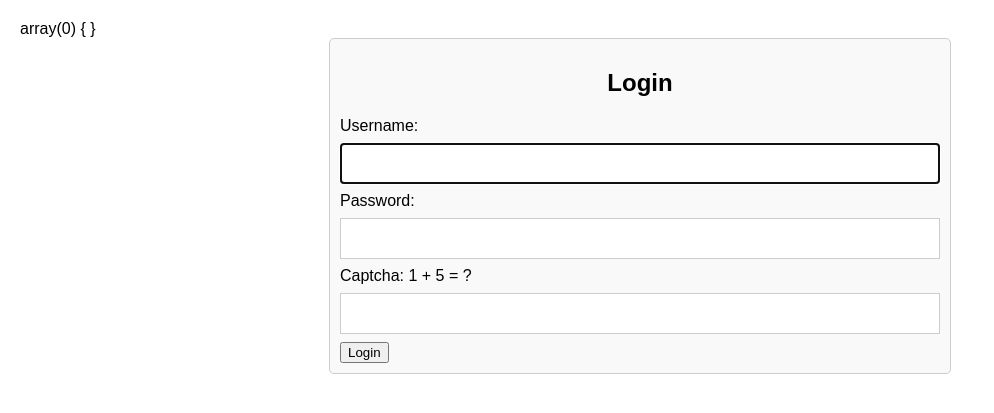
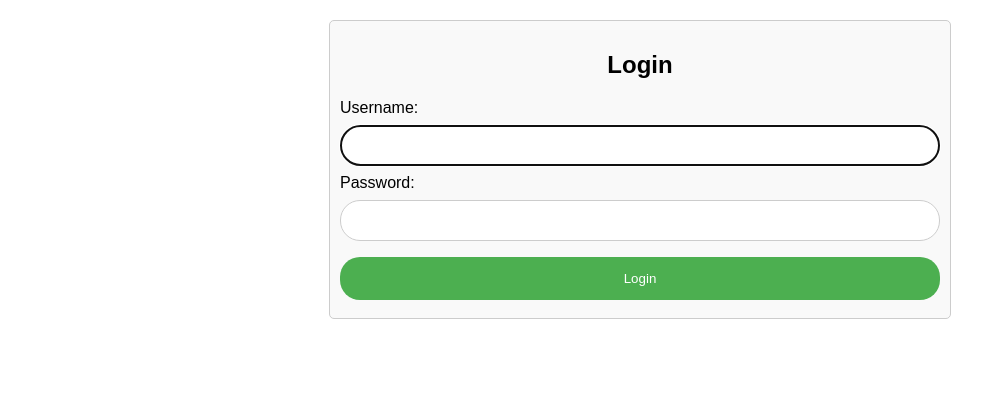
Before and after one commit to Braiani/brute_force_website, a PHP site: page / in a window 1280 px wide. Shown: the top 413 px of the page, without its empty margins (0-994 px from the left). Run offline with PHP 8.4, Linux system fonts and the light colour scheme.

Commit message:
Added an captcha controller

```diff
--- a/html/index.php
+++ b/html/index.php
@@ -1,5 +1,7 @@
 <?php
 session_start();
+
+$showCaptcha = false;
 
 function login($username, $password, $captcha){
     $valid_user = 'juanita';
@@ -7,21 +9,26 @@ function login($username, $password, $captcha){
 
     if (!verifyCaptcha($captcha)){
         $_SESSION['error'] = "Invalid captcha.";
-        return;
+        generateCaptcha();
+        return false;
     }
 
     if ($username !== $valid_user){
         $_SESSION['error'] = "Invalid username.";
         generateCaptcha();
-        return;
+        return false;
     }
 
     if ($password !== $valid_pass){
         $_SESSION['error'] = "Invalid password.";
         generateCaptcha();
-        return;
+        return false;
     }
+
     $_SESSION['logged_in'] = true;
+    $_SESSION['username'] = $username;
+
+    return true;
 }
 
 function generateCaptcha(){
@@ -30,6 +37,12 @@ function generateCaptcha(){
 }
 
 function verifyCaptcha($response){
+    global $showCaptcha;
+
+    if (!$showCaptcha){
+        return true;
+    }
+
     $captcha_num1 = $_SESSION['captcha_num1'];
     $captcha_num2 = $_SESSION['captcha_num2'];
     $captcha_result = $captcha_num1 + $captcha_num2;
@@ -49,13 +62,16 @@ $captcha = $_POST['captcha'] ?? '';
 
 if($username != '' and $password != ''){
 
-    login($username, $password, $captcha);
+    if(login($username, $password, $captcha)){
+        header("Location: dashboard.php");
+        exit();
+    };
 
 }else{
     generateCaptcha();
 }
 
-echo var_dump($_REQUEST);
+// echo var_dump($_REQUEST);
 
 $hasAlert = isset($_SESSION['error']);
 ?>
@@ -82,10 +98,12 @@ $hasAlert = isset($_SESSION['error']);
         <label for="password">Password:</label>
         <input type="password" id="password" name="password" required>
 
+        <?php if ($showCaptcha): ?>
         <label for="captcha">Captcha: <?php echo $_SESSION['captcha_num1']; ?> + <?php echo $_SESSION['captcha_num2']; ?> = ?</label>
         <input type="text" id="captcha" name="captcha" required>
+        <?php endif; ?>
 
-        <button type="submit">Login</button>
+        <button type="submit" class="btn-login">Login</button>
     </form>
 </body>
 </html>
--- /dev/null
+++ b/html/sair.php
@@ -0,0 +1,6 @@
+<?php
+
+session_start();
+session_destroy();
+header("Location: index.php");
+exit();
--- a/html/style.css
+++ b/html/style.css
@@ -19,7 +19,19 @@ input[type=text], input[type=password] {
     margin: 8px 0;
     display: inline-block;
     border: 1px solid #ccc;
+    border-radius: 20px;
     box-sizing: border-box;
+}
+
+.btn-login {
+    background-color: #4CAF50;
+    color: white;
+    padding: 14px 20px;
+    margin: 8px 0;
+    border: none;
+    border-radius: 20px;
+    cursor: pointer;
+    width: 100%;
 }
 
 h2, h3 {
@@ -51,3 +63,26 @@ th, td {
     border-radius: 15px;
     margin-bottom: 10px;
 }
+
+.sair {
+    float: right;
+    padding: 10px;
+    border: none;
+    border-radius: 5px;
+}
+
+.btn-sair {
+    float: right;
+    padding: 10px;
+    background-color: #ff6c6c;
+    color: white;
+    border: none;
+    border-radius: 5px;
+    cursor: pointer;
+}
+
+.sair > form {
+    border: none;
+    margin: 0%;
+    padding: auto;
+}
```
Also changed, not shown: html/dashboard.php (+7 -1 lines), html/data/rankings.txt (deleted).
